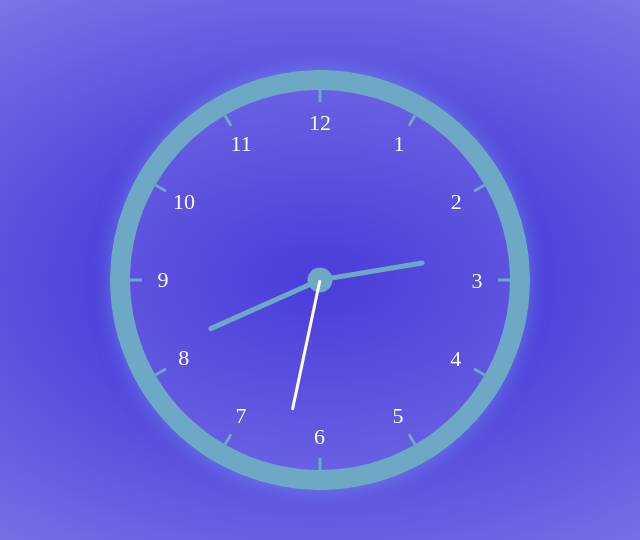
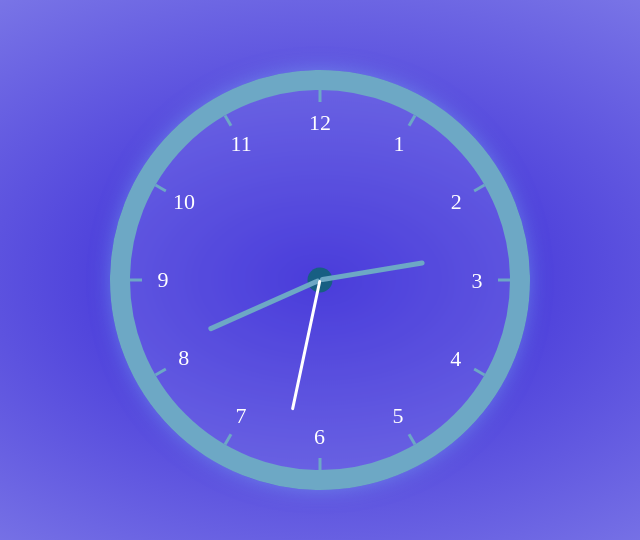
Before and after one commit to abdullodev/new-clock, a plain HTML site: page index.html in a window 1280 px wide. Shown: the part 120-660 px from the top of the page, 320-960 px from the left. Drawn offline with Linux system fonts and the light colour scheme.

Commit message:
changed-bg-color

```diff
--- a/style.css
+++ b/style.css
@@ -34,7 +34,7 @@
   width: 25px;
   height: 25px;
   border-radius: 50%;
-  background-color: #6da8c5;
+  background-color: #175f83;
 }
 .clock .num {
   position: absolute;
```
